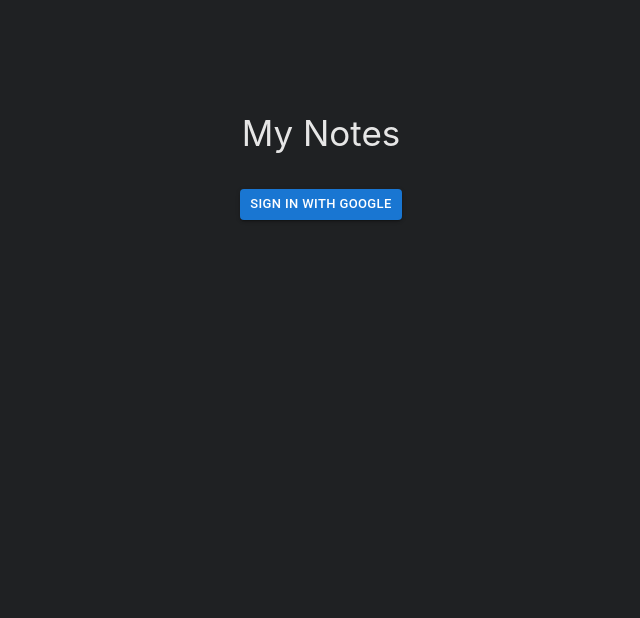
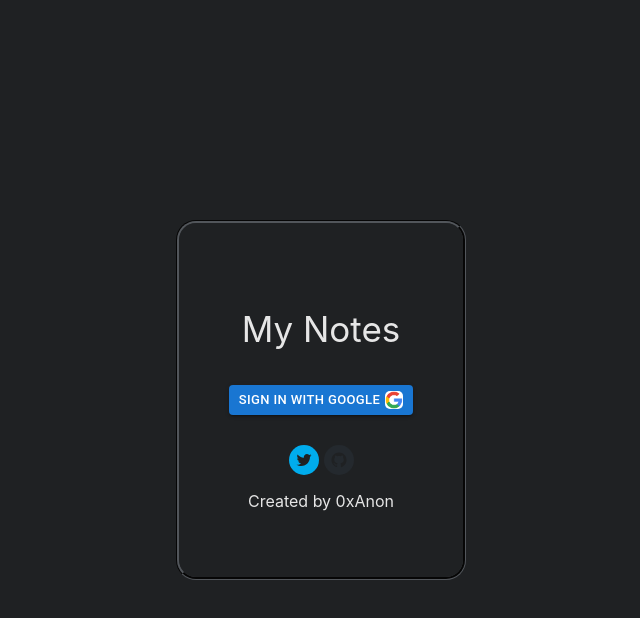
Before and after one commit to 0xAnon0602/My-Notes-Frontend, a React (Create React App) app: page /login in a window 1280 px wide. Shown: the top 618 px of the page, without its empty margins (319-959 px from the left). Built offline with nearby package versions, Linux system fonts and the light colour scheme; no server answers.

Commit message:
Basic UI done

```diff
--- a/package.json
+++ b/package.json
@@ -15,6 +15,7 @@
     "react-dom": "^18.2.0",
     "react-router-dom": "^6.20.0",
     "react-scripts": "5.0.1",
+    "react-social-icons": "^6.6.0",
     "web-vitals": "^2.1.4"
   },
   "scripts": {
--- /dev/null
+++ b/src/CSS/Login.css
@@ -0,0 +1,35 @@
+.login-page {
+    height: 100vh;
+    display: flex;
+    align-items: center;
+    justify-content: center;
+  }
+
+.main-home {
+    color: #E6E6E6;
+    text-align: center;
+    padding: 50px;
+    border-radius: 20px;
+    border-style: groove;
+    border-color: #52565B;
+}
+
+.main-title-home {
+    font-size: 35px;
+    text-align: center;
+}
+
+.google-button-image {
+    height: 18px;
+    border-radius: 5px;
+    margin-left: 5px;
+}
+
+.footer {
+    margin-top: 30px;
+    display: flex;
+    flex: row;
+    align-items: center;
+    justify-content: center;
+    gap: 5px;
+}
--- a/src/Components/Home.js
+++ b/src/Components/Home.js
@@ -3,6 +3,7 @@ import axios from 'axios';
 import Button from '@mui/material/Button';
 import IconButton from '@mui/material/IconButton';
 import DeleteIcon from '@mui/icons-material/Delete';
+import { SocialIcon } from 'react-social-icons';
 import "../CSS/Home.css"
 
 function Home(userDetails) {
@@ -40,7 +41,6 @@ function Home(userDetails) {
 		}
 	};
 
-
   const deleteNotesFromDatabase = async (_id) => {
 		try {
 			const url = `http://localhost:8080/user/deleteNote`;
@@ -72,11 +72,6 @@ function Home(userDetails) {
       console.log(err);
     }
   };
-
-
-	useEffect(() => {
-		getNotes();
-	}, []);
 
   const handleTitleChange = async(index, event) => {
 
@@ -139,13 +134,16 @@ function Home(userDetails) {
     }
   };
 
-
   const logout = () => {
     window.open(
         `http://localhost:8080/auth/logout`,
         "_self"
     );
-};
+  };
+
+	useEffect(() => {
+		getNotes();
+	}, []);
 
   return (
   <div className="main">
@@ -185,10 +183,10 @@ function Home(userDetails) {
         >
           {newNote.text}
         </p>
-
         <Button variant="contained" size="small" onClick={addNewNote}>
           New Note
         </Button>
+        <div style={{ marginTop: '10px' }}></div>
       </div>
 
       <div className='allNotes'>
@@ -213,9 +211,18 @@ function Home(userDetails) {
                 <DeleteIcon fontSize="inherit" />
               </IconButton>
             </span>
+
           </div>
         ))}
       </div>
+
+      <div className="footer">
+          <SocialIcon url="https://twitter.com/0xAnon0602" style={{ height: 30, width: 30 }} />
+          <SocialIcon url="https://github.com/0xAnon0602" style={{ height: 30, width: 30 }} />
+      </div>
+      <p>Created by 0xAnon</p>
+
+
   </div>
   );
 }
--- a/src/Components/Login.js
+++ b/src/Components/Login.js
@@ -1,12 +1,10 @@
-import React, { useState,useEffect } from 'react';
-import axios from 'axios';
+import React from 'react';
 import Button from '@mui/material/Button';
-import { Link } from "react-router-dom";
+import { SocialIcon } from 'react-social-icons';
 
-import "../CSS/Home.css"
+import "../CSS/Login.css";
 
 function Login() {
-
   const googleAuth = () => {
     window.open(
       `http://localhost:8080/auth/google`,
@@ -15,15 +13,23 @@ function Login() {
   };
 
   return (
-  <div className="main">
-      <div className="main-title">
+    <div className="login-page">
+      <div className="main-home">
+        <div className="main-title-home">
           <p>My Notes</p>
         </div>
 
         <Button variant="contained" size="small" onClick={googleAuth}>
           Sign in with Google
+          <img className='google-button-image' src="google.png" alt="google icon" />
         </Button>
 
+        <div className="footer">
+          <SocialIcon url="https://twitter.com/0xAnon0602" style={{ height: 30, width: 30 }} />
+          <SocialIcon url="https://github.com/0xAnon0602" style={{ height: 30, width: 30 }} />
+        </div>
+        <p>Created by 0xAnon</p>
+      </div>
     </div>
   );
 }
```
Also changed, not shown: public/google.png (added), src/CSS/Home.css (line endings or trailing spaces), 1 other file (tests, documents, lock files or other folders). Lines whose indentation alone changed are shown as unchanged.
